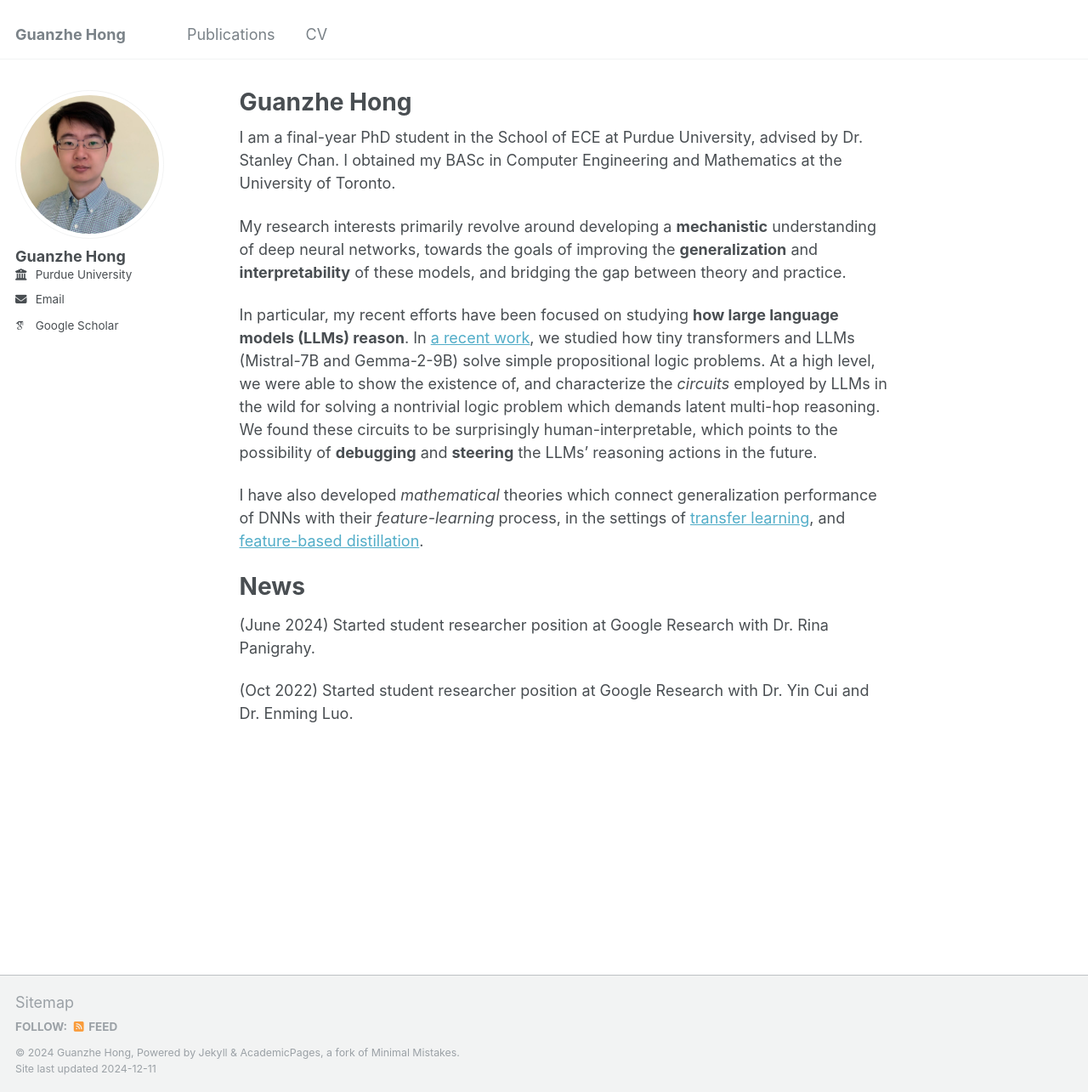
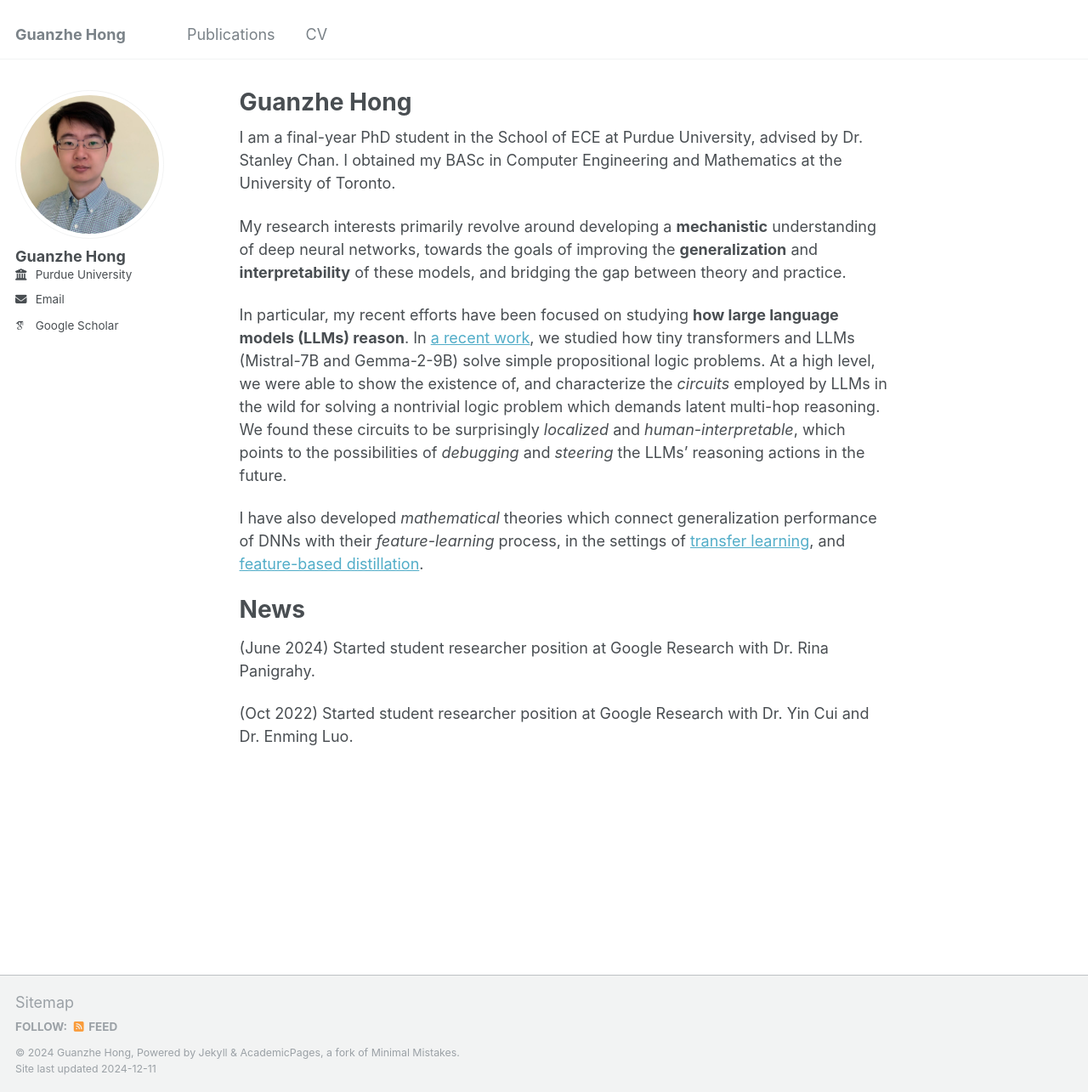
Before and after one commit to guanzhehong/guanzhehong, a Jekyll site: the page built from _pages/about.md, in a window 1280 px wide and 1285 px high. Shown: the whole window at 85% size. Built offline with Jekyll 4.4.1, drawn with Linux system fonts in a browser that asks for light colours; some web fonts are replaced.

Commit message:
Update about.md

```diff
--- a/_pages/about.md
+++ b/_pages/about.md
@@ -11,7 +11,7 @@ I am a final-year PhD student in the School of ECE at Purdue University, advised
 
 My research interests primarily revolve around developing a **mechanistic** understanding of deep neural networks, towards the goals of improving the **generalization** and **interpretability** of these models, and bridging the gap between theory and practice.
 
-In particular, my recent efforts have been focused on studying **how large language models (LLMs) reason**. In [a recent work](https://arxiv.org/abs/2411.04105), we studied how tiny transformers and LLMs (Mistral-7B and Gemma-2-9B) solve simple propositional logic problems. At a high level, we were able to show the existence of, and characterize the _circuits_ employed by LLMs in the wild for solving a nontrivial logic problem which demands latent multi-hop reasoning. We found these circuits to be surprisingly human-interpretable, which points to the possibility of **debugging** and **steering** the LLMs' reasoning actions in the future.
+In particular, my recent efforts have been focused on studying **how large language models (LLMs) reason**. In [a recent work](https://arxiv.org/abs/2411.04105), we studied how tiny transformers and LLMs (Mistral-7B and Gemma-2-9B) solve simple propositional logic problems. At a high level, we were able to show the existence of, and characterize the _circuits_ employed by LLMs in the wild for solving a nontrivial logic problem which demands latent multi-hop reasoning. We found these circuits to be surprisingly _localized_ and _human-interpretable_, which points to the possibilities of _debugging_ and _steering_ the LLMs' reasoning actions in the future.
 
 I have also developed _mathematical_ theories which connect generalization performance of DNNs with their _feature-learning_ process, in the settings of [transfer learning](https://arxiv.org/abs/2410.23129), and [feature-based distillation](https://arxiv.org/abs/2103.07600).
 
```
